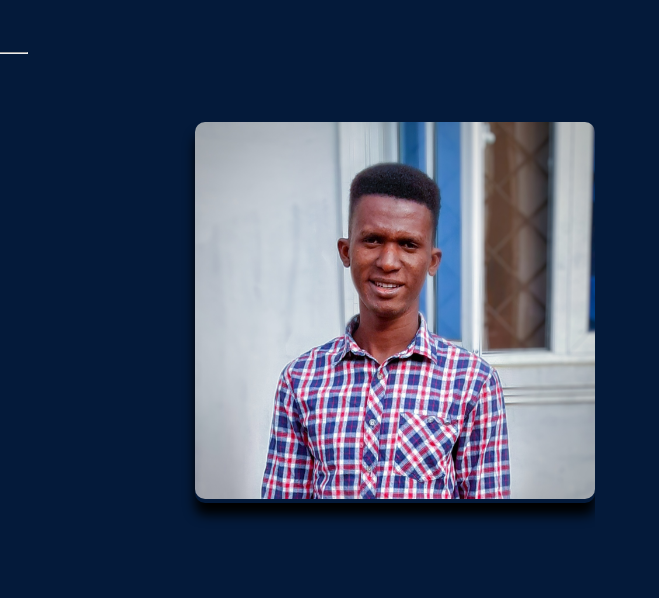
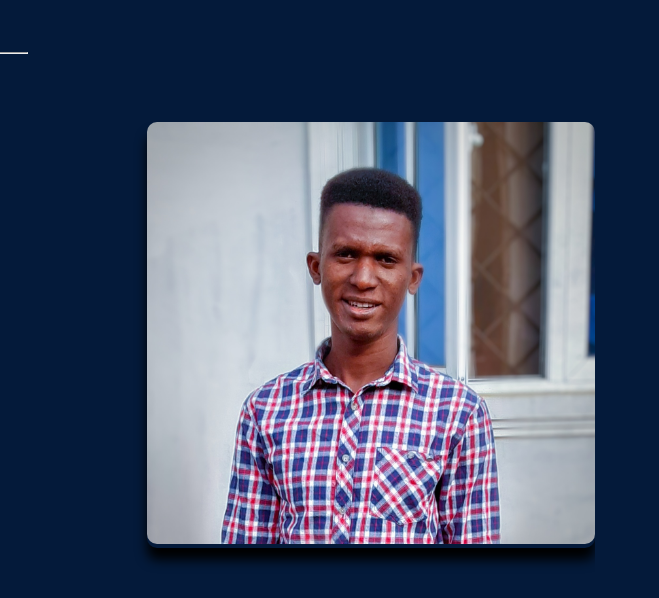
Before and after one commit to osas2211/my-porfolio, a plain HTML site: page index.html in a window 1280 px wide. Shown: the part 836-1434 px from the top of the page, 621-1280 px from the left. Drawn offline with nearby package versions, Linux system fonts and the light colour scheme; a web font is replaced by a local one.

Commit message:
fixed mobile-Desktop Mode

```diff
--- a/css/styles.css
+++ b/css/styles.css
@@ -258,7 +258,7 @@ section#home{
 
 .about-photo{
     -background-color: black;
-    max-width: 25rem;
+    max-width: 28rem;
     height: 80%;
     border-radius: 10px;
     box-shadow: 0 12px 12px rgb(0,0,0, 1);
```
